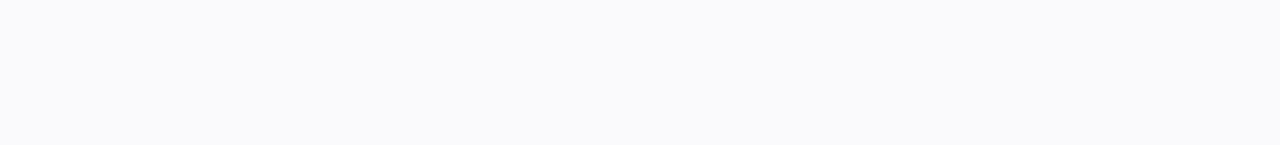
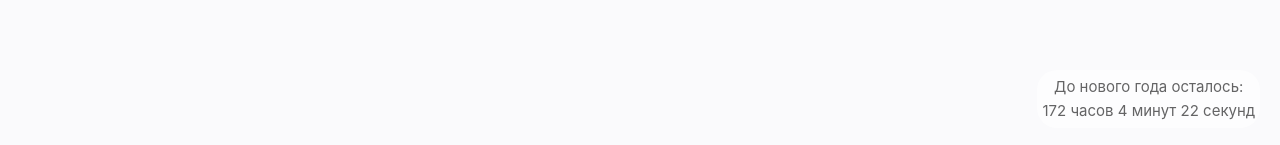
Before and after one commit to pipuos/news_blog_vue, a Vue app: page / in a window 1280 px wide. Shown: the part 652-797 px from the top of the page. Built offline with nearby package versions, Linux system fonts and the light colour scheme; no server answers; the HTML template or start-up script is replaced by a standard one.

Commit message:
6. Таймер-часы.

```diff
--- a/src/App.vue
+++ b/src/App.vue
@@ -1,5 +1,7 @@
 <script setup lang="ts">
 import { RouterLink, RouterView } from 'vue-router'
+import { onMounted, reactive } from 'vue'
+import moment from 'moment'
 
 const linksSportNews = [
   {name: "Футбол", slug: "football"},
@@ -8,6 +10,32 @@
   {name: "Формула 1", slug: "formula1"},
   {name: "Баскетбол", slug: "basketball"},
 ]
+
+const remaining = reactive<{
+  minutes: number | null,
+  hours: number | null,
+  seconds: number | null,
+}>({
+  minutes: 0,
+  hours: 0,
+  seconds: 0,
+})
+
+onMounted(() => {
+  setInterval(() => {
+    setTime()
+  }, 1000)
+
+  const eventTime = moment('2025.01.01 00:00:10', 'YYYY.MM.DD HH:mm:ss')
+
+  function setTime() {
+    const currenTime = moment()
+    remaining.hours = moment.duration(eventTime.diff(currenTime)).asHours()
+    remaining.minutes = moment.duration(eventTime.diff(currenTime)).get('minutes')
+    remaining.seconds = moment.duration(eventTime.diff(currenTime)).get('seconds')
+  }
+
+})
 </script>
 
 <template>
@@ -35,6 +63,13 @@
     <main>
       <RouterView />
     </main>
+  </div>
+
+  <div class="timer" v-if="Object.keys(remaining).length > 0">
+    <span>До нового года осталось: </span> <br>
+    {{ remaining.hours?.toFixed(0) }} часов
+    {{ remaining.minutes?.toFixed(0) }} минут
+    {{ remaining.seconds?.toFixed(0) }} секунд
   </div>
 </template>
 
@@ -100,4 +135,22 @@
   flex-direction: column;
   align-items: center;
 }
+
+.timer {
+  position: fixed;
+  bottom: 20px;
+  right: 20px;
+  text-align: center;
+  background: white;
+  padding: 5px;
+  opacity: .6;
+  border-radius: 20px;
+  cursor: default;
+  color: #000;
+  user-select: none;
+}
+
+.timer:hover {
+  opacity: 1;
+}
 </style>
```
